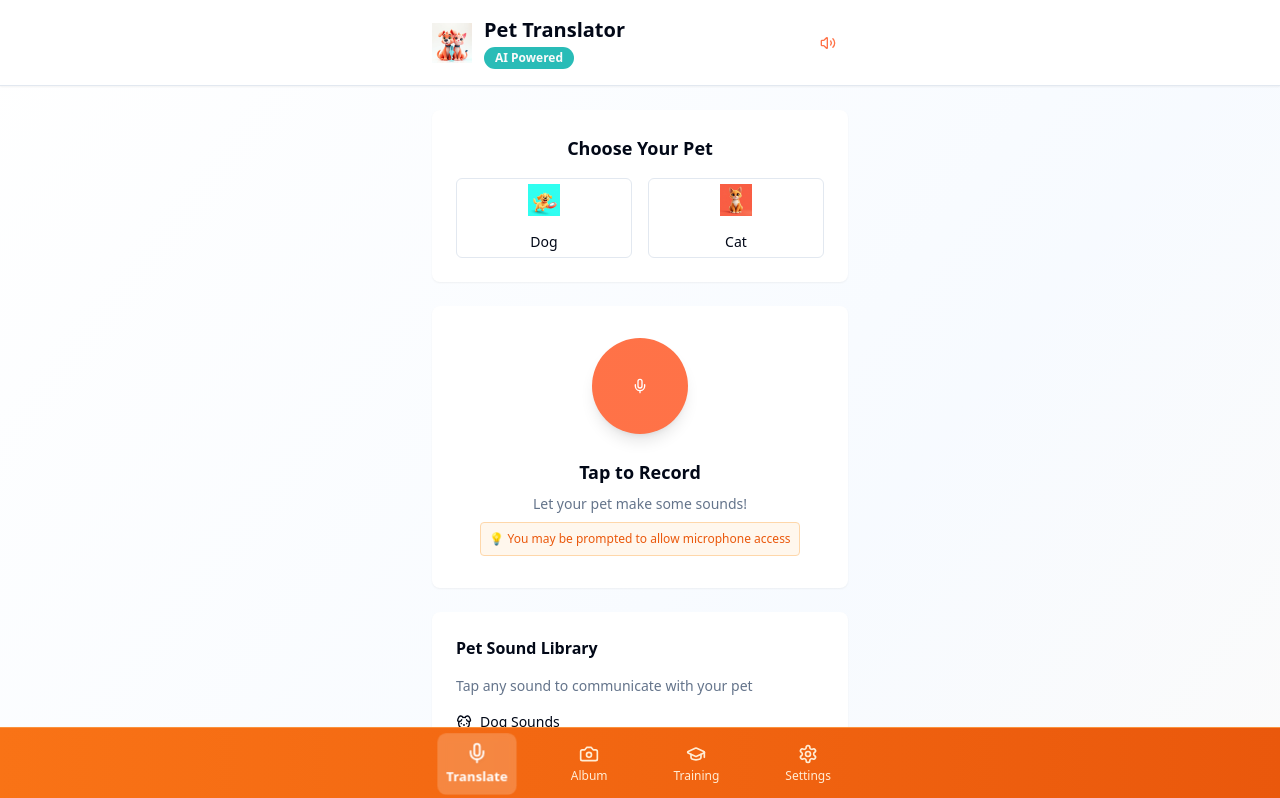
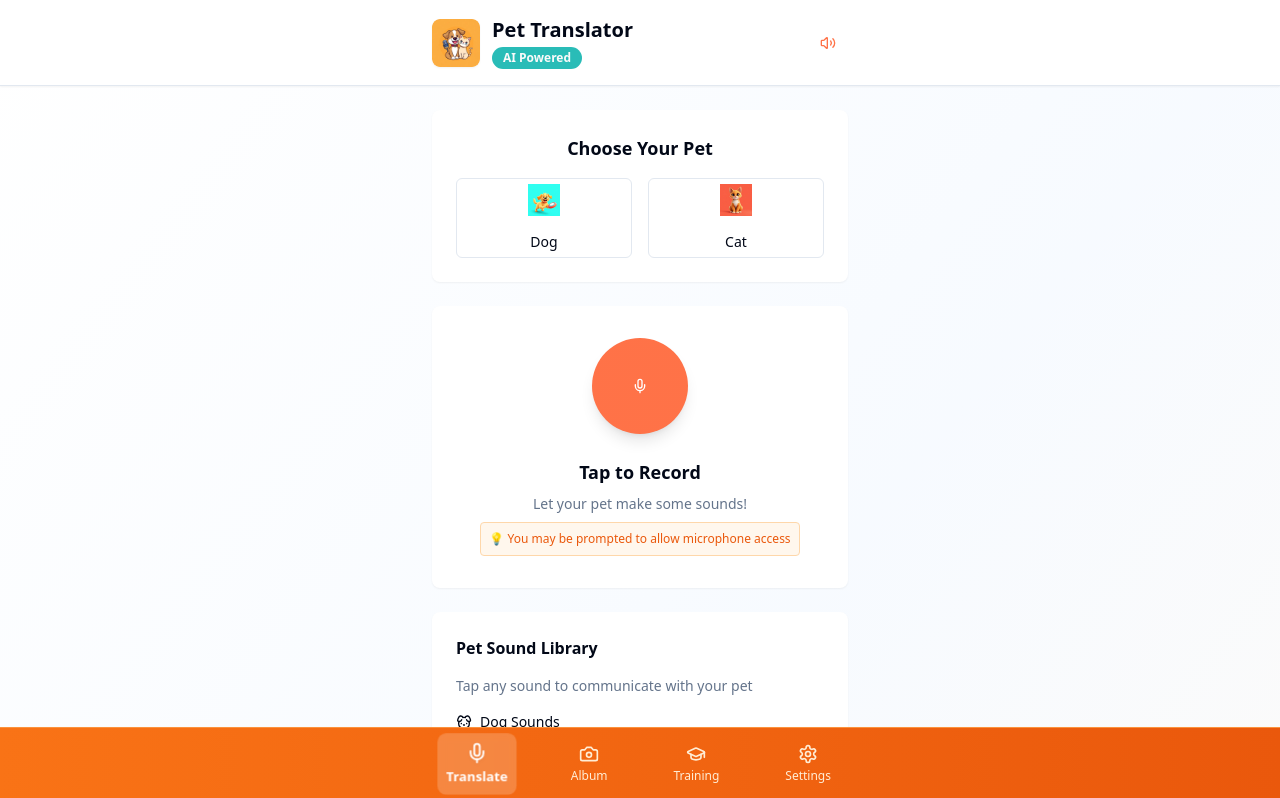
Before and after one commit to salahlokan25-ship-it/furry-friend-decoded, a React (Vite) app: page / in a window 1280 px wide. Shown: the top 798 px of the page. Built offline with nearby package versions, Linux system fonts and the light colour scheme.

Commit message:
Update app logo
Update the app logo to the provided image. The new logo will be displayed on the desktop and in the app next to "Pet Translator" in place of the current logo.

```diff
--- a/index.html
+++ b/index.html
@@ -2,6 +2,7 @@
 <html lang="en">
   <head>
     <meta charset="UTF-8" />
+    <link rel="icon" type="image/png" href="/pet-ai-favicon.png" />
     <meta name="viewport" content="width=device-width, initial-scale=1.0" />
     <title>Pet Paradise - AI Pet Translator & Training</title>
     <meta name="description" content="Connect with your pet through AI-powered translation and professional training courses" />
--- a/src/pages/TranslatePage.tsx
+++ b/src/pages/TranslatePage.tsx
@@ -6,7 +6,7 @@ import VoiceRecorder from "@/components/VoiceRecorder";
 import { supabase } from "@/integrations/supabase/client";
 import { useToast } from "@/components/ui/use-toast";
 import { Volume2, Cat, Dog } from "lucide-react";
-import petLogo from "@/assets/pet-paradise-logo.png";
+import petLogo from "@/assets/pet-ai-logo.png";
 import happyDog from "@/assets/happy-dog.png";
 import cuteCat from "@/assets/cute-cat.png";
 
@@ -87,7 +87,7 @@ const TranslatePage = () => {
         <div className="max-w-md mx-auto px-4 py-4">
           <div className="flex items-center justify-between">
             <div className="flex items-center space-x-3">
-              <img src={petLogo} alt="Pet Paradise" className="w-10 h-10" />
+              <img src={petLogo} alt="Pet Paradise AI" className="w-12 h-12 rounded-lg shadow-sm" />
               <div>
                 <h1 className="text-xl font-bold text-foreground">Pet Translator</h1>
                 <Badge variant="secondary" className="text-xs">AI Powered</Badge>
```
Also changed, not shown: public/pet-ai-favicon.png (added), src/assets/pet-ai-logo.png (added).
